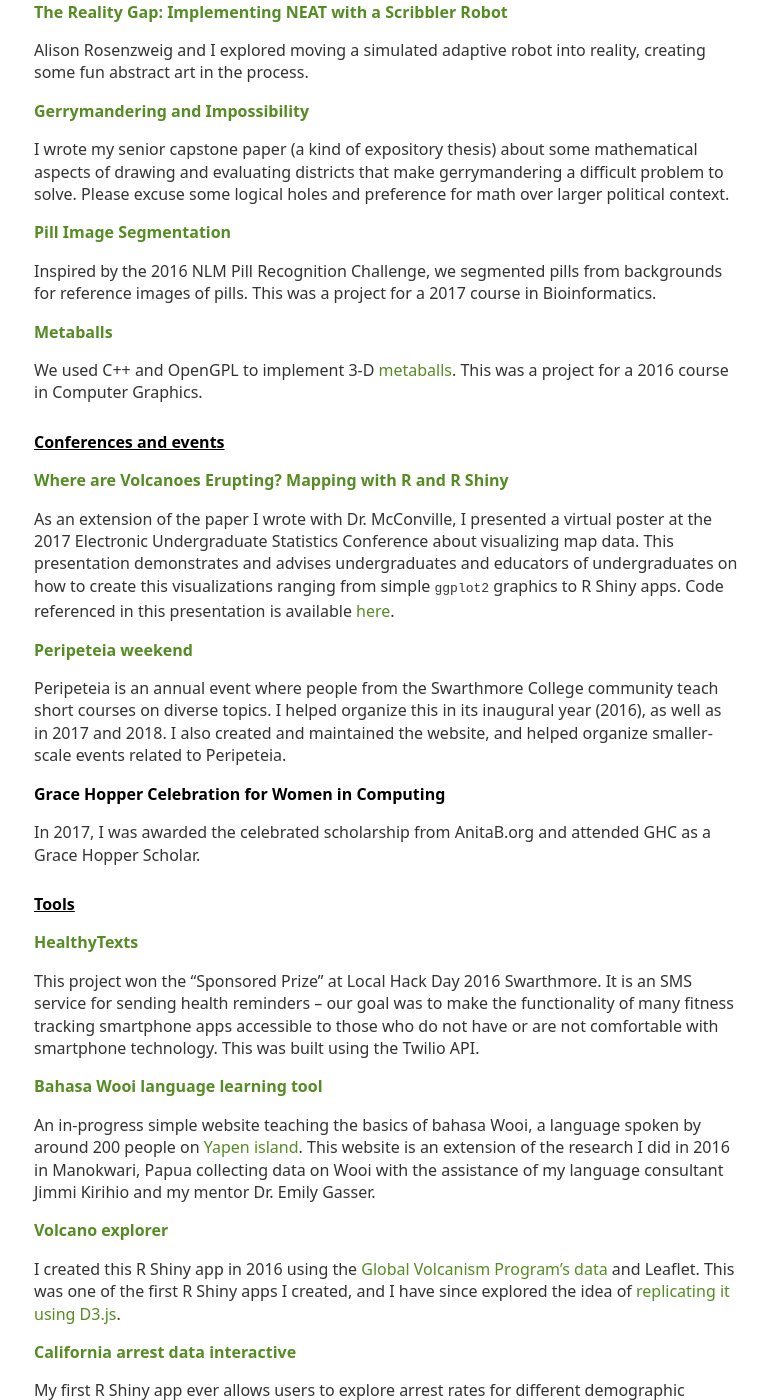
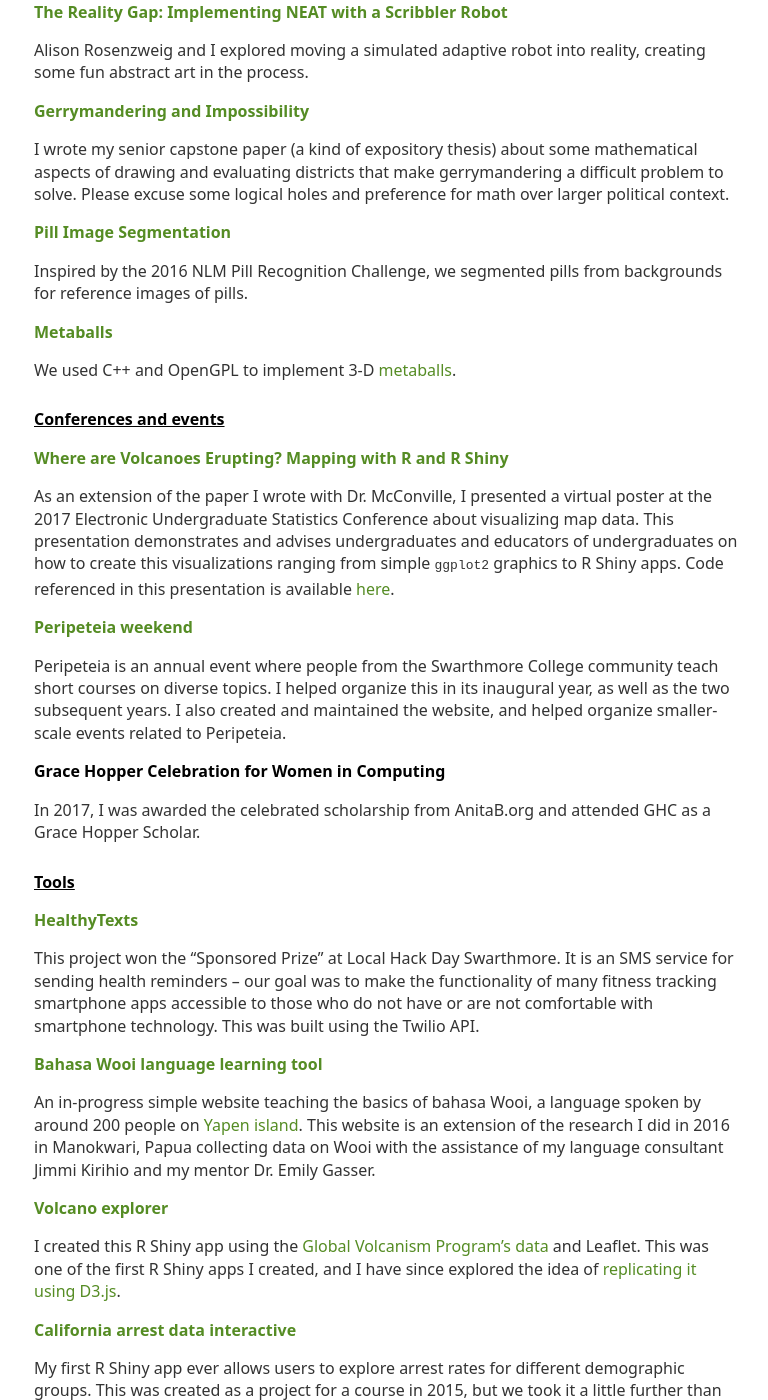
Before and after one commit to emmaremy/emmaremy.github.io, a Jekyll site: the page built from projects/index.md, in a window 1280 px wide and 1400 px high, scrolled down 802 px. Shown: the whole window, without its empty margins (254-1022 px from the left). Built offline with Jekyll 4.4.1, drawn with Linux system fonts in a browser that asks for light colours.

Commit message:
change years

```diff
--- a/projects/index.md
+++ b/projects/index.md
@@ -29,11 +29,11 @@ I wrote my senior capstone paper (a kind of expository thesis) about some mathem
 
 ### [Pill Image Segmentation](https://github.com/emmaremy/pill-images)
 
-Inspired by the 2016 NLM Pill Recognition Challenge, we segmented pills from backgrounds for reference images of pills. This was a project for a 2017 course in Bioinformatics.
+Inspired by the 2016 NLM Pill Recognition Challenge, we segmented pills from backgrounds for reference images of pills.
 
 ### [Metaballs](https://github.com/emmaremy/cs40-metaballs)
 
-We used C++ and OpenGPL to implement 3-D [metaballs](http://jamie-wong.com/2014/08/19/metaballs-and-marching-squares/). This was a project for a 2016 course in Computer Graphics.
+We used C++ and OpenGPL to implement 3-D [metaballs](http://jamie-wong.com/2014/08/19/metaballs-and-marching-squares/).
 
 ## Conferences and events
 
@@ -43,7 +43,7 @@ As an extension of the paper I wrote with Dr. McConville, I presented a virtual
 
 ### [Peripeteia weekend](https://emmaremy.github.io/peripeteia/)
 
-Peripeteia is an annual event where people from the Swarthmore College community teach short courses on diverse topics. I helped organize this in its inaugural year (2016), as well as in 2017 and 2018. I also created and maintained the website, and helped organize smaller-scale events related to Peripeteia.
+Peripeteia is an annual event where people from the Swarthmore College community teach short courses on diverse topics. I helped organize this in its inaugural year, as well as the two subsequent years. I also created and maintained the website, and helped organize smaller-scale events related to Peripeteia.
 
 ### Grace Hopper Celebration for Women in Computing
 
@@ -53,7 +53,7 @@ In 2017, I was awarded the celebrated scholarship from AnitaB.org and attended G
 
 ### [HealthyTexts](https://github.com/emmaremy/lhd-16)
 
-This project won the "Sponsored Prize" at Local Hack Day 2016 Swarthmore. It is an SMS service for sending health reminders -- our goal was to make the functionality of many fitness tracking smartphone apps accessible to those who do not have or are not comfortable with smartphone technology. This was built using the Twilio API.
+This project won the "Sponsored Prize" at Local Hack Day Swarthmore. It is an SMS service for sending health reminders -- our goal was to make the functionality of many fitness tracking smartphone apps accessible to those who do not have or are not comfortable with smartphone technology. This was built using the Twilio API.
 
 ### [Bahasa Wooi language learning tool](https://github.com/emmaremy/wooi)
 
@@ -61,7 +61,7 @@ An in-progress simple website teaching the basics of bahasa Wooi, a language spo
 
 ### [Volcano explorer](https://github.com/emmaremy/minimalvolcano)
 
-I created this R Shiny app in 2016 using the [Global Volcanism Program's data](https://volcano.si.edu) and Leaflet. This was one of the first R Shiny apps I created, and I have since explored the idea of [replicating it using D3.js](https://github.com/emmaremy/volcano-js).
+I created this R Shiny app using the [Global Volcanism Program's data](https://volcano.si.edu) and Leaflet. This was one of the first R Shiny apps I created, and I have since explored the idea of [replicating it using D3.js](https://github.com/emmaremy/volcano-js).
 
 ### [California arrest data interactive](https://github.com/emmaremy/arrest-rates)
 
```
